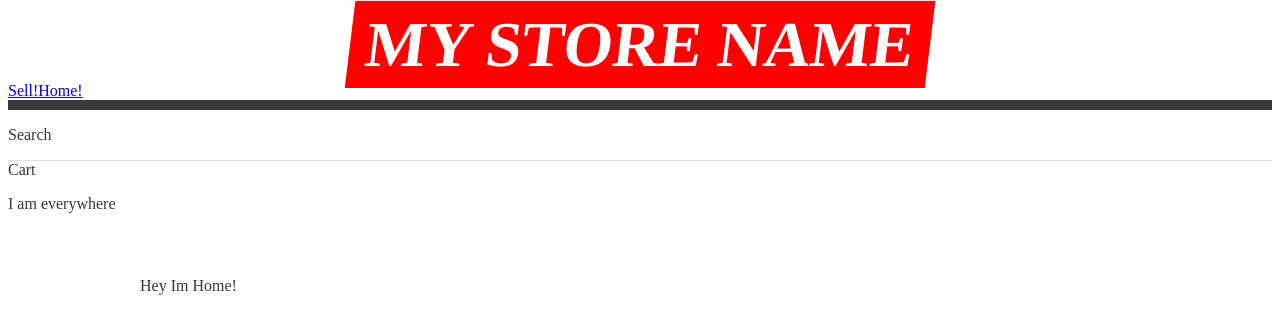
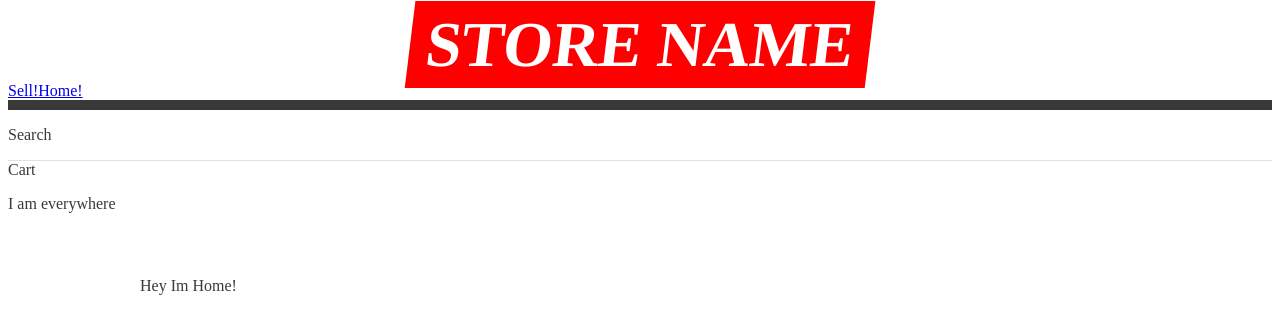
Before and after one commit to SrSalvaje/qualtzinOnlineStore, a Next.js app in the folder frontEnd/: page / in a window 1280 px wide. Shown: the top 334 px of the page. Built offline with nearby package versions, Linux system fonts and the light colour scheme.

Commit message:
style: write a shorter temp name

```diff
--- a/frontEnd/pages/_app.js
+++ b/frontEnd/pages/_app.js
@@ -15,7 +15,7 @@ class MyApp extends App {
 
     // * Here is State
     state = {
-        storeTitle: 'My Store Name'
+        storeTitle: 'Store Name'
     };
 
     render() {
```
